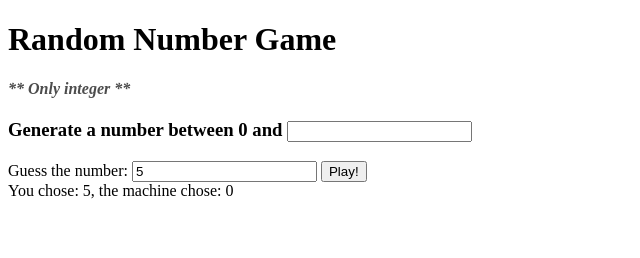
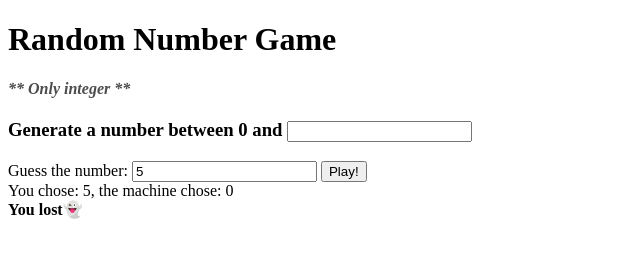
Before and after one commit to hyrmzz1/vanilla-js, a plain HTML site: page assignments/assignment7/index.html in a window 1280 px wide. Both pictures are taken after typing "5" into the empty fields and a click on the button "Play!". Shown: the full height of the page, 0-640 px from the left. Drawn offline with Linux system fonts and the light colour scheme.

Commit message:
#gameResult 내용 작성
machine이 고른 random number 와 사용자가 입력한 guessedNum 비교해 (조건문 사용) you won/you lost 문장 출력.

```diff
--- a/assignments/assignment7/app.js
+++ b/assignments/assignment7/app.js
@@ -14,13 +14,16 @@ function onNumSubmit(event){
     // span에는 guessedNum 값 출력되야함.
     const guessedNum = guessedNumInput.value;
     const maxNum = maxNumInput.value;
-    result.innerHTML = `You chose: ${guessedNum}, the machine chose: ${Math.round(Math.random()*maxNum)}`;
+    const randomNum = Math.round(Math.random()*maxNum);
+    result.innerHTML = `You chose: ${guessedNum}, the machine chose: ${randomNum}<br>
+    <strong>${guessedNum === randomNum? "You won😎" : "You lost👻"}</strong>`;
     /* 0부터 maxNum 사이 float 랜덤으로 얻음.
     정수로 바꾸려면 floor(내림), round(반올림), ceil(올림) 써야하는데
     floor 쓸 경우 maxNum이 안나오고, ceil 쓸 경우 0 나올 가능성 넘 적어져서 round 사용했음.*/
-    //innerText vs innerHTML?
 
     // you won - you lost는 조건문 사용
+    // 백틱(`) 내부에서 조건문은 삼항 연산자 사용하여 작성. `${조건 ? 참 : 거짓}`;
+    // JS에선 === 사용
 
     // play 버튼 누르면 #gameResult span 내부 글씨 보이게
     result.classList.remove(HIDDEN_CLASSNAME);
--- a/assignments/assignment7/index.html
+++ b/assignments/assignment7/index.html
@@ -26,7 +26,8 @@
         새로고침으로 인해 원래 js 파일에 있던 코드 작동 안하고 에러뜨는 것임.
       -->
     </div>
-    <div id="gameResult" class="hidden"><span></span></div>
+    <div id="gameResult" class="hidden"></div>
+    <!-- 위 div 내부에 span은 없어도 되는건가? -->
     <script src="app.js"></script>
   </body>
 </html>
```
